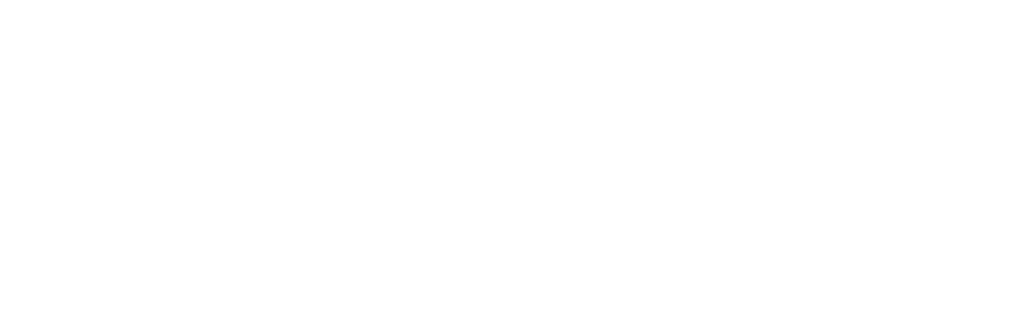
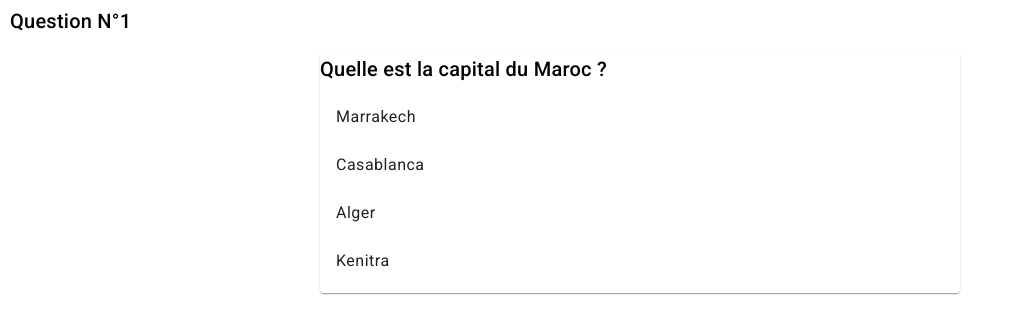
Before and after one commit to Mouad-Elkbabty2/Miahoot-Kahoot-Clone-, an Angular app: page /presentation/1 in a window 1280 px wide. Before the commit this address led to /. Shown: the top 334 px of the page, without its empty margins (0-1013 px from the left). Built offline with nearby package versions, Linux system fonts and the light colour scheme.

Commit message:
presentation

```diff
--- a/angular.json
+++ b/angular.json
@@ -64,6 +64,10 @@
         },
         "serve": {
           "builder": "@angular-devkit/build-angular:dev-server",
+          "options": {
+            "browserTarget": "projetIntegrateur:build",
+            "proxyConfig": "proxy.conf.json"
+          },
           "configurations": {
             "production": {
               "browserTarget": "projetIntegrateur:build:production"
--- /dev/null
+++ b/proxy.conf.json
@@ -0,0 +1,6 @@
+{
+    "/api": {
+      "target": "http://localhost:8080",
+      "secure": false
+    }
+}
--- a/src/app/app-routing.module.ts
+++ b/src/app/app-routing.module.ts
@@ -5,16 +5,16 @@
 import { MyMiahootsComponent } from './my-miahoots/my-miahoots.component';
 import { NewMiahootComponent } from './new-miahoot/new-miahoot.component';
 import { FormsModule } from '@angular/forms';
+import { PresentationComponent } from './presentation/presentation.component';
 
 
 
 const routes: Routes = [
   {path: '',title: 'Accueil', component: AccueilComponent,},
   { path: 'my-miahoots', component: MyMiahootsComponent },
-
   { path: 'new-miahoot', component: NewMiahootComponent },
-
   { path: 'edit-miahoot', component: EditMiahootComponent },
+  { path: 'presentation/:id', component: PresentationComponent },
 ];
 
 @NgModule({
--- a/src/app/app.module.ts
+++ b/src/app/app.module.ts
@@ -16,6 +16,12 @@
 import { EditMiahootComponent } from './edit-miahoot-component/edit-miahoot-component.component'
 import { FormsModule, ReactiveFormsModule } from '@angular/forms';
 import { NewMiahootComponent } from './new-miahoot/new-miahoot.component';
+import { PresentationComponent } from './presentation/presentation.component';
+import { CommonModule } from '@angular/common';
+import { MatListModule } from '@angular/material/list';
+import {MatChipsModule} from '@angular/material/chips';
+import {MatCardModule} from '@angular/material/card';
+
 
 @NgModule({
   declarations: [
@@ -23,7 +29,8 @@
     AccueilComponent,
     MyMiahootsComponent,
     EditMiahootComponent,
-    NewMiahootComponent
+    NewMiahootComponent,
+    PresentationComponent
   ],
   imports: [
     BrowserModule,
@@ -38,7 +45,10 @@
     MatSelectModule,
     MatSortModule,
     FormsModule,
-    ReactiveFormsModule
+    ReactiveFormsModule,
+    MatListModule,
+    CommonModule,
+    MatChipsModule,MatCardModule
   ],
   providers: [],
   bootstrap: [AppComponent]
--- /dev/null
+++ b/src/app/presentation/presentation.component.html
@@ -0,0 +1,12 @@
+<h2 class="h2">Question N°{{ questionId }}</h2>
+
+<mat-card class="card-container">
+   <mat-card-title>{{ question }}</mat-card-title>
+  <mat-list>
+    <mat-list-item class="list-item" *ngFor="let reponse of reponses"
+                    (click)="selectionnerReponse(reponse)"
+                    [ngClass]="{ 'selected': reponseSelectionnee && reponseSelectionnee === reponse }">
+      {{ reponse }}
+    </mat-list-item>
+  </mat-list>
+</mat-card>
--- /dev/null
+++ b/src/app/presentation/presentation.component.scss
@@ -0,0 +1,39 @@
+.selected{
+    background-color: rgba(7, 255, 7, 0.198);
+    transform: translateY(2px);
+    box-shadow: 0 3px 6px rgba(0, 0, 0, 0.16),
+    0 3px 6px rgba(0, 0, 0, 0.23);
+
+}
+
+.selected:hover{
+    background-color: rgba(7, 255, 7, 0.198) !important;
+    box-shadow: 0 3px 6px rgba(0, 0, 0, 0.16),
+    0 3px 6px rgba(0, 0, 0, 0.23);
+}
+
+.card-container {
+    width: 50%;
+    margin: 0 auto;
+  }
+
+.list-item:hover{
+    background-color: rgba(0, 0, 0, 0.039);
+}
+
+.list-item {
+    cursor: pointer;
+    transition: all 0.3s cubic-bezier(.25,.8,.25,1);
+  }
+
+  .list-item:hover {
+    transform: translateY(2px);
+    background-color: rgba(0, 0, 0, 0.051);
+    box-shadow: 0 3px 6px rgba(0, 0, 0, 0.16),
+                0 3px 6px rgba(0, 0, 0, 0.23);
+  }
+
+  .h2{
+    margin-top : 5px;
+    margin-left: 10px;
+  }
--- /dev/null
+++ b/src/app/presentation/presentation.component.ts
@@ -0,0 +1,46 @@
+import { Component, OnInit } from '@angular/core';
+import { ActivatedRoute } from '@angular/router';
+
+@Component({
+  selector: 'app-presentation',
+  templateUrl: './presentation.component.html',
+  styleUrls: ['./presentation.component.scss']
+})
+export class PresentationComponent implements OnInit {
+  questionId: number;
+  reponses: string[];
+  question: string;
+  reponseSelectionnee: string | null;
+
+  constructor(private route: ActivatedRoute) { }
+
+  ngOnInit(): void {
+    this.questionId = parseInt(this.route.snapshot.paramMap.get('id') ?? '-1', 10);
+    this.chargerReponses();
+    this.chargerQuestion();
+  }
+
+  chargerQuestion() {
+    // Charger la question à partir de l'API
+    // Remplacer ce code par l'appel à l'API
+    this.question = 'Quelle est la capital du Maroc ?';
+    /* exemple : this.http.get<any>(`/api/questions/${this.questionId}`).subscribe(data => {
+      this.question = data.question;
+    }); */
+  }
+
+  chargerReponses() {
+    // Charger les réponses à partir de l'API
+    // Remplacer ce code par l'appel à l'API
+    this.reponses = ['Marrakech', 'Casablanca', 'Alger','Kenitra'];
+  }
+
+  selectionnerReponse(reponse: string) {
+    if (this.reponseSelectionnee === reponse) {
+      this.reponseSelectionnee = null;
+    } else {
+      this.reponseSelectionnee = reponse;
+    }
+  }
+
+}
```
Also changed, not shown: 1 other file (tests, documents, lock files or other folders).
